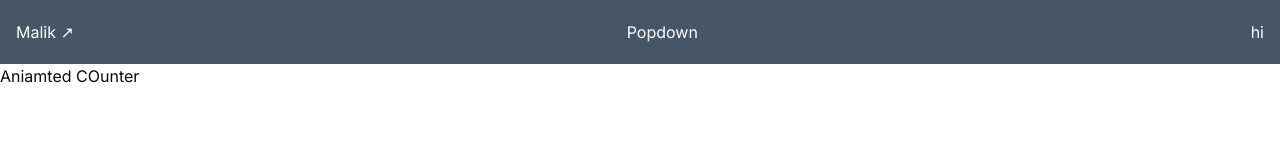
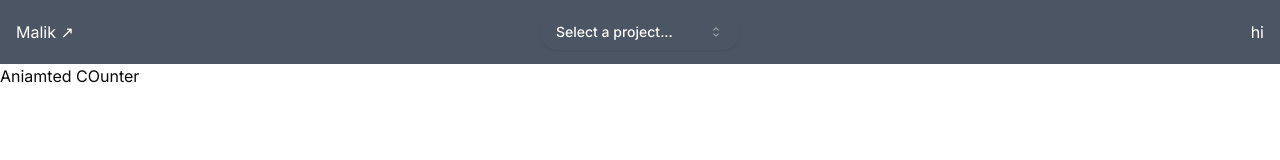
Before and after one commit to malikkotb/demos, a Next.js app: page / in a window 1280 px wide. Shown: the top 160 px of the page. Built offline with nearby package versions, Linux system fonts and the light colour scheme.

Commit message:
combobox

```diff
--- a/app/page.tsx
+++ b/app/page.tsx
@@ -1,11 +1,12 @@
+import { Combobox } from "@/components/ui/ComboBox"
 
 export default function Home() {
   return (
    <main>
-    <nav className="flex text-white items-center p-4 justify-between h-[5vw] bg-slate-600 w-screen top-0 sticky">
-      <div>Malik ↗</div>
-      <div>Popdown</div>
-      <div>hi</div>
+    <nav className="flex text-white items-center p-4 py-8 justify-between h-[5vw] bg-gray-600 w-screen top-0 sticky">
+      <div className=" w-[8vw]">Malik ↗</div>
+      <Combobox />
+      <div className=" text-end w-[8vw]">hi</div>
     </nav>
     <div>Aniamted COunter</div>
    </main>
--- /dev/null
+++ b/components/ui/ComboBox.tsx
@@ -0,0 +1,95 @@
+"use client";
+import * as React from "react";
+import { CaretSortIcon, CheckIcon } from "@radix-ui/react-icons";
+import { cn } from "@/lib/utils";
+import { Button } from "@/components/ui/button";
+import {
+  Command,
+  CommandEmpty,
+  CommandGroup,
+  CommandInput,
+  CommandItem,
+} from "@/components/ui/command";
+import {
+  Popover,
+  PopoverContent,
+  PopoverTrigger,
+} from "@/components/ui/popover";
+
+const frameworks = [
+  {
+    value: "animatedCounter",
+    label: "animatedCounter",
+  },
+  {
+    value: "sveltekit",
+    label: "SvelteKit",
+  },
+  {
+    value: "nuxt.js",
+    label: "Nuxt.js",
+  },
+  {
+    value: "remix",
+    label: "Remix",
+  },
+  {
+    value: "astro",
+    label: "Astro",
+  },
+];
+
+export function Combobox() {
+  const [open, setOpen] = React.useState(false);
+  const [value, setValue] = React.useState("");
+
+  return (
+    <Popover open={open} onOpenChange={setOpen}>
+      <PopoverTrigger asChild>
+        <Button
+          variant="outline"
+          role="combobox"
+          aria-expanded={open}
+          className="w-[200px] justify-between
+          bg-transparent text-white rounded-full
+          hover:bg-transparent hover:text-white
+           border-none hover:bg-opacity-50 bg-opacity-30
+          "
+        >
+          {value
+            ? frameworks.find((framework) => framework.value === value)?.label
+            : "Select a project..."}
+          <CaretSortIcon className="ml-2 h-4 w-4 shrink-0 opacity-50" />
+        </Button>
+      </PopoverTrigger>
+      <PopoverContent className="w-[200px] p-0">
+        <Command>
+          <CommandInput placeholder="Search projects..." className="h-9" />
+          <CommandEmpty>No framework found.</CommandEmpty>
+          <CommandGroup>
+            {frameworks.map((framework) => (
+              <CommandItem
+                key={framework.value}
+                value={framework.value}
+                onSelect={(currentValue) => {
+                  console.log("currentValue", currentValue);
+                  console.log("value", value);
+                    setValue(currentValue === value ? "" : currentValue);
+                    setOpen(false);
+                }}
+              >
+                {framework.label}
+                <CheckIcon
+                  className={cn(
+                    "ml-auto h-4 w-4",
+                    value === framework.value ? "opacity-100" : "opacity-0"
+                  )}
+                />
+              </CommandItem>
+            ))}
+          </CommandGroup>
+        </Command>
+      </PopoverContent>
+    </Popover>
+  );
+}
--- /dev/null
+++ b/components/ui/button.tsx
@@ -0,0 +1,57 @@
+import * as React from "react"
+import { Slot } from "@radix-ui/react-slot"
+import { cva, type VariantProps } from "class-variance-authority"
+
+import { cn } from "@/lib/utils"
+
+const buttonVariants = cva(
+  "inline-flex items-center justify-center whitespace-nowrap rounded-md text-sm font-medium transition-colors focus-visible:outline-none focus-visible:ring-1 focus-visible:ring-ring disabled:pointer-events-none disabled:opacity-50",
+  {
+    variants: {
+      variant: {
+        default:
+          "bg-primary text-primary-foreground shadow hover:bg-primary/90",
+        destructive:
+          "bg-destructive text-destructive-foreground shadow-sm hover:bg-destructive/90",
+        outline:
+          "border border-input bg-background shadow-sm hover:bg-accent hover:text-accent-foreground",
+        secondary:
+          "bg-secondary text-secondary-foreground shadow-sm hover:bg-secondary/80",
+        ghost: "hover:bg-accent hover:text-accent-foreground",
+        link: "text-primary underline-offset-4 hover:underline",
+      },
+      size: {
+        default: "h-9 px-4 py-2",
+        sm: "h-8 rounded-md px-3 text-xs",
+        lg: "h-10 rounded-md px-8",
+        icon: "h-9 w-9",
+      },
+    },
+    defaultVariants: {
+      variant: "default",
+      size: "default",
+    },
+  }
+)
+
+export interface ButtonProps
+  extends React.ButtonHTMLAttributes<HTMLButtonElement>,
+    VariantProps<typeof buttonVariants> {
+  asChild?: boolean
+}
+
+const Button = React.forwardRef<HTMLButtonElement, ButtonProps>(
+  ({ className, variant, size, asChild = false, ...props }, ref) => {
+    const Comp = asChild ? Slot : "button"
+    return (
+      <Comp
+        className={cn(buttonVariants({ variant, size, className }))}
+        ref={ref}
+        {...props}
+      />
+    )
+  }
+)
+Button.displayName = "Button"
+
+export { Button, buttonVariants }
--- /dev/null
+++ b/components/ui/drawer.tsx
@@ -0,0 +1,118 @@
+"use client"
+
+import * as React from "react"
+import { Drawer as DrawerPrimitive } from "vaul"
+
+import { cn } from "@/lib/utils"
+
+const Drawer = ({
+  shouldScaleBackground = true,
+  ...props
+}: React.ComponentProps<typeof DrawerPrimitive.Root>) => (
+  <DrawerPrimitive.Root
+    shouldScaleBackground={shouldScaleBackground}
+    {...props}
+  />
+)
+Drawer.displayName = "Drawer"
+
+const DrawerTrigger = DrawerPrimitive.Trigger
+
+const DrawerPortal = DrawerPrimitive.Portal
+
+const DrawerClose = DrawerPrimitive.Close
+
+const DrawerOverlay = React.forwardRef<
+  React.ElementRef<typeof DrawerPrimitive.Overlay>,
+  React.ComponentPropsWithoutRef<typeof DrawerPrimitive.Overlay>
+>(({ className, ...props }, ref) => (
+  <DrawerPrimitive.Overlay
+    ref={ref}
+    className={cn("fixed inset-0 z-50 bg-black/80", className)}
+    {...props}
+  />
+))
+DrawerOverlay.displayName = DrawerPrimitive.Overlay.displayName
+
+const DrawerContent = React.forwardRef<
+  React.ElementRef<typeof DrawerPrimitive.Content>,
+  React.ComponentPropsWithoutRef<typeof DrawerPrimitive.Content>
+>(({ className, children, ...props }, ref) => (
+  <DrawerPortal>
+    <DrawerOverlay />
+    <DrawerPrimitive.Content
+      ref={ref}
+      className={cn(
+        "fixed inset-x-0 bottom-0 z-50 mt-24 flex h-auto flex-col rounded-t-[10px] border bg-background",
+        className
+      )}
+      {...props}
+    >
+      <div className="mx-auto mt-4 h-2 w-[100px] rounded-full bg-muted" />
+      {children}
+    </DrawerPrimitive.Content>
+  </DrawerPortal>
+))
+DrawerContent.displayName = "DrawerContent"
+
+const DrawerHeader = ({
+  className,
+  ...props
+}: React.HTMLAttributes<HTMLDivElement>) => (
+  <div
+    className={cn("grid gap-1.5 p-4 text-center sm:text-left", className)}
+    {...props}
+  />
+)
+DrawerHeader.displayName = "DrawerHeader"
+
+const DrawerFooter = ({
+  className,
+  ...props
+}: React.HTMLAttributes<HTMLDivElement>) => (
+  <div
+    className={cn("mt-auto flex flex-col gap-2 p-4", className)}
+    {...props}
+  />
+)
+DrawerFooter.displayName = "DrawerFooter"
+
+const DrawerTitle = React.forwardRef<
+  React.ElementRef<typeof DrawerPrimitive.Title>,
+  React.ComponentPropsWithoutRef<typeof DrawerPrimitive.Title>
+>(({ className, ...props }, ref) => (
+  <DrawerPrimitive.Title
+    ref={ref}
+    className={cn(
+      "text-lg font-semibold leading-none tracking-tight",
+      className
+    )}
+    {...props}
+  />
+))
+DrawerTitle.displayName = DrawerPrimitive.Title.displayName
+
+const DrawerDescription = React.forwardRef<
+  React.ElementRef<typeof DrawerPrimitive.Description>,
+  React.ComponentPropsWithoutRef<typeof DrawerPrimitive.Description>
+>(({ className, ...props }, ref) => (
+  <DrawerPrimitive.Description
+    ref={ref}
+    className={cn("text-sm text-muted-foreground", className)}
+    {...props}
+  />
+))
+DrawerDescription.displayName = DrawerPrimitive.Description.displayName
+
+export {
+  Drawer,
+  DrawerPortal,
+  DrawerOverlay,
+  DrawerTrigger,
+  DrawerClose,
+  DrawerContent,
+  DrawerHeader,
+  DrawerFooter,
+  DrawerTitle,
+  DrawerDescription,
+}
--- a/package.json
+++ b/package.json
@@ -12,6 +12,7 @@
     "@radix-ui/react-dialog": "^1.0.5",
     "@radix-ui/react-icons": "^1.3.0",
     "@radix-ui/react-popover": "^1.0.7",
+    "@radix-ui/react-slot": "^1.0.2",
     "class-variance-authority": "^0.7.0",
     "clsx": "^2.1.0",
     "cmdk": "^0.2.0",
@@ -19,7 +20,8 @@
     "react": "^18",
     "react-dom": "^18",
     "tailwind-merge": "^2.2.0",
-    "tailwindcss-animate": "^1.0.7"
+    "tailwindcss-animate": "^1.0.7",
+    "vaul": "^0.8.0"
   },
   "devDependencies": {
     "@types/node": "^20",
```
Also changed, not shown: 1 other file (tests, documents, lock files or other folders).
